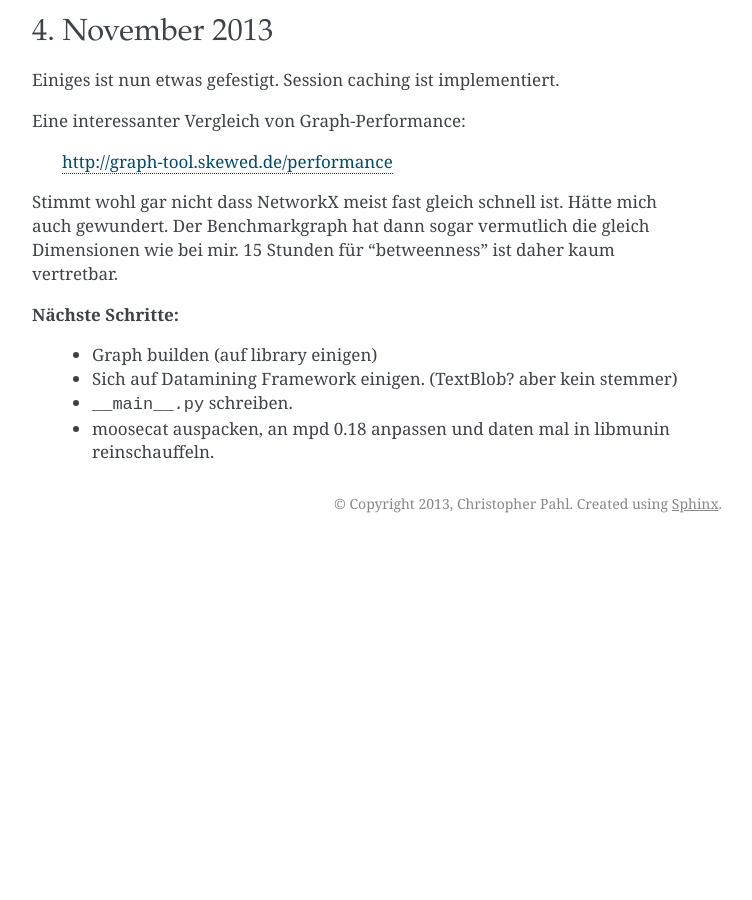
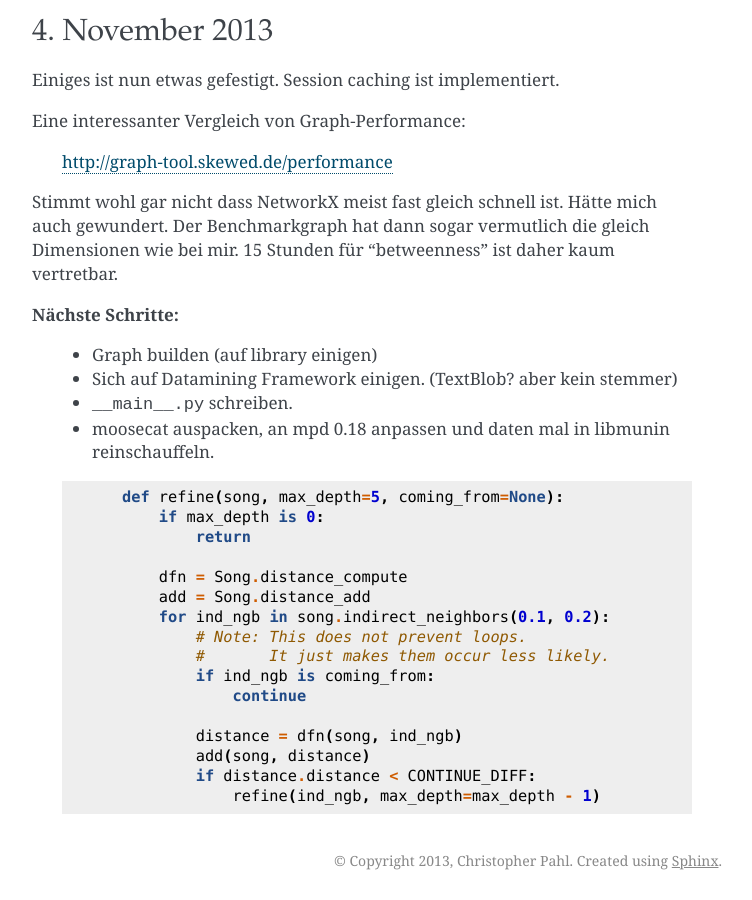
Before and after one commit to sahib/libmunin, a Sphinx documentation site: the page built from doc/logbuch.rst, in a window 1280 px wide and 900 px high, scrolled down 3121 px. Shown: the whole window, without its empty margins (388-1140 px from the left). Built offline with Sphinx 7.4.7, drawn with Linux system fonts in a browser that asks for light colours; before the commit the page ends 3664 px from its top, so only the background shows below that.

Commit message:
Small logbuch entry

```diff
--- a/doc/logbuch.rst
+++ b/doc/logbuch.rst
@@ -157,3 +157,23 @@ vertretbar.
     * ``__main__.py`` schreiben.
     * moosecat auspacken, an mpd 0.18 anpassen und daten mal in libmunin
       reinschauffeln.
+
+
+    .. code-block:: python
+
+        def refine(song, max_depth=5, coming_from=None):
+            if max_depth is 0:
+                return
+
+            dfn = Song.distance_compute
+            add = Song.distance_add
+            for ind_ngb in song.indirect_neighbors(0.1, 0.2):
+                # Note: This does not prevent loops.
+                #       It just makes them occur less likely.
+                if ind_ngb is coming_from:
+                    continue
+
+                distance = dfn(song, ind_ngb)
+                add(song, distance)
+                if distance.distance < CONTINUE_DIFF:
+                    refine(ind_ngb, max_depth=max_depth - 1)
```
